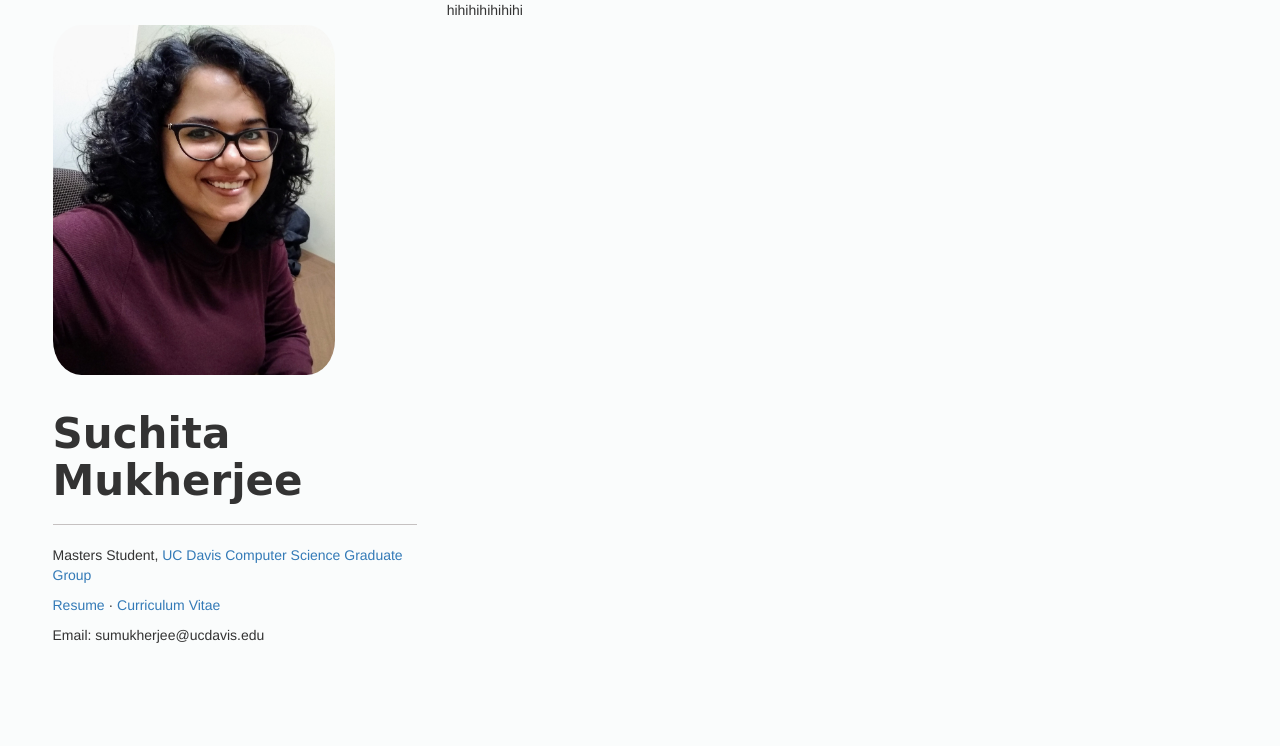
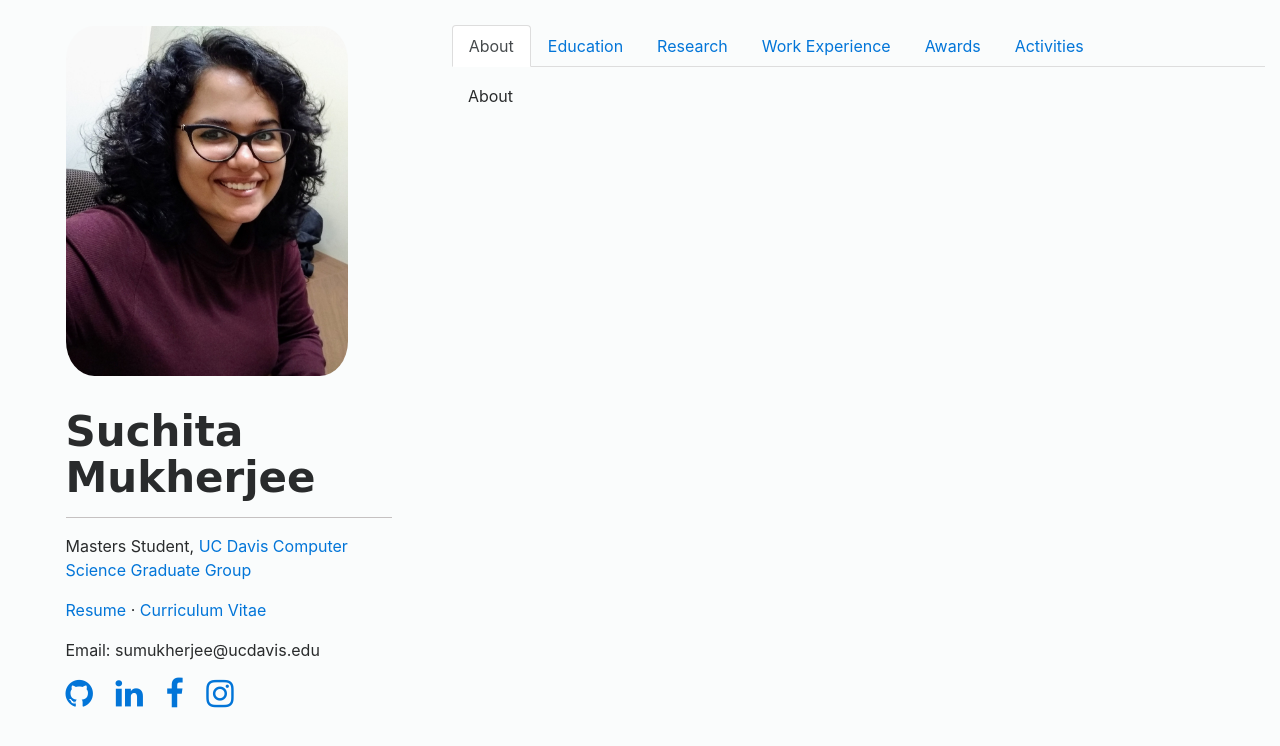
Before and after one commit to Suchita94/about-me, a plain HTML site: page index.html in a window 1280 px wide. Drawn offline with nearby package versions, Linux system fonts and the light colour scheme; a script that the page names is missing.

Commit message:
adding tabs

```diff
--- a/css/styles.css
+++ b/css/styles.css
@@ -11,7 +11,7 @@ body {
 
 .leftCol {
     margin-top: 2%;
-    padding-left: 3%;
+    padding-left: 5%;
 }
 
 h1 {
@@ -24,3 +24,16 @@ h1 {
 hr {
     border-top: 1px solid #a19b9b98;
 }
+
+.tabgroup {
+    margin-top: 3%;
+}
+
+.tab-content {
+    margin-top: 2%;
+    margin-left: 2%;
+}
+
+.symbolGroup {
+    outline: none;
+}
--- a/index.html
+++ b/index.html
@@ -1,19 +1,17 @@
 <!DOCTYPE html>
 <head>
-    <!-- Latest compiled and minified CSS -->
-    <link rel="stylesheet" href="https://maxcdn.bootstrapcdn.com/bootstrap/3.3.7/css/bootstrap.min.css" integrity="sha384-BVYiiSIFeK1dGmJRAkycuHAHRg32OmUcww7on3RYdg4Va+PmSTsz/K68vbdEjh4u" crossorigin="anonymous">
-
-    <!-- Optional theme -->
-    <link rel="stylesheet" href="https://maxcdn.bootstrapcdn.com/bootstrap/3.3.7/css/bootstrap-theme.min.css" integrity="sha384-rHyoN1iRsVXV4nD0JutlnGaslCJuC7uwjduW9SVrLvRYooPp2bWYgmgJQIXwl/Sp" crossorigin="anonymous">
-
-    <!-- Latest compiled and minified JavaScript -->
-    <script src="https://maxcdn.bootstrapcdn.com/bootstrap/3.3.7/js/bootstrap.min.js" integrity="sha384-Tc5IQib027qvyjSMfHjOMaLkfuWVxZxUPnCJA7l2mCWNIpG9mGCD8wGNIcPD7Txa" crossorigin="anonymous"></script>
+    <link rel="stylesheet" href="https://maxcdn.bootstrapcdn.com/bootstrap/4.0.0-alpha.6/css/bootstrap.min.css" integrity="sha384-rwoIResjU2yc3z8GV/NPeZWAv56rSmLldC3R/AZzGRnGxQQKnKkoFVhFQhNUwEyJ" crossorigin="anonymous">
+    <script src="https://code.jquery.com/jquery-3.1.1.slim.min.js" integrity="sha384-A7FZj7v+d/sdmMqp/nOQwliLvUsJfDHW+k9Omg/a/EheAdgtzNs3hpfag6Ed950n" crossorigin="anonymous"></script>
+    <script src="https://cdnjs.cloudflare.com/ajax/libs/tether/1.4.0/js/tether.min.js" integrity="sha384-DztdAPBWPRXSA/3eYEEUWrWCy7G5KFbe8fFjk5JAIxUYHKkDx6Qin1DkWx51bBrb" crossorigin="anonymous"></script>
+    <script src="https://maxcdn.bootstrapcdn.com/bootstrap/4.0.0-alpha.6/js/bootstrap.min.js" integrity="sha384-vBWWzlZJ8ea9aCX4pEW3rVHjgjt7zpkNpZk+02D9phzyeVkE+jo0ieGizqPLForn" crossorigin="anonymous"></script>
+    <link rel="stylesheet" href="https://cdnjs.cloudflare.com/ajax/libs/font-awesome/4.7.0/css/font-awesome.min.css">
     <link rel="stylesheet" href="css/styles.css">
     <title>Suchita Mukherjee</title>
 </head>
 <body>
+    <div class="row">
+        <div class="col-md-4 leftCol">
             <div class="container-fluid">
-        <div class="col-md-4 leftCol">
                 <img src="img/profile.jpg" alt="Suchita">
                 <p>
                     <h1>Suchita Mukherjee</h1>
@@ -28,9 +26,53 @@
                 <p>
                     Email: sumukherjee@ucdavis.edu
                 </p>
+                <p class="symbolGroup">
+                    <a href="https://github.com/Suchita94" target="_blank"><i class="fa fa-github fa-2x" aria-hidden="true"></i></a>
+                    &nbsp &nbsp
+                    <a href="https://www.linkedin.com/in/suchita-mukherjee" target="_blank"><i class="fa fa-linkedin fa-2x" aria-hidden="true"></i></a>
+                    &nbsp &nbsp
+                    <a href="https://www.facebook.com/suchita.mukherjee" target="_blank"><i class="fa fa-facebook fa-2x" aria-hidden="true"></i></a>
+                    &nbsp &nbsp
+                    <a href="https://www.instagram.com/suchita94/" target="_blank"><i class="fa fa-instagram fa-2x" aria-hidden="true"></i></a>
+                </p>
+            </div>
         </div>
         <div class="col-md-8">
-            hihihihihihihi
+            <div class="container-fluid tabgroup">
+                <!-- Nav tabs -->
+                <ul class="nav nav-tabs" role="tablist">
+                    <li class="nav-item">
+                    <a class="nav-link active" data-toggle="tab" href="#about" role="tab">About</a>
+                    </li>
+                    <li class="nav-item">
+                    <a class="nav-link" data-toggle="tab" href="#education" role="tab">Education</a>
+                    </li>
+                    <li class="nav-item">
+                    <a class="nav-link" data-toggle="tab" href="#research" role="tab">Research</a>
+                    </li>
+                    <li class="nav-item">
+                    <a class="nav-link" data-toggle="tab" href="#workEx" role="tab">Work Experience</a>
+                    </li>
+                    <li class="nav-item">
+                        <a class="nav-link" data-toggle="tab" href="#awards" role="tab">Awards</a>
+                    </li>
+                    <li class="nav-item">
+                        <a class="nav-link" data-toggle="tab" href="#activities" role="tab">Activities</a>
+                    </li>
+                </ul>
+
+                <!-- Tab panes -->
+                <div class="tab-content">
+                    <div class="tab-pane active" id="about" role="tabpanel">
+                        About
+                    </div>
+                    <div class="tab-pane" id="education" role="tabpanel">content 2</div>
+                    <div class="tab-pane" id="research" role="tabpanel">content 3</div>
+                    <div class="tab-pane" id="workEx" role="tabpanel">content 4</div>
+                    <div class="tab-pane" id="awards" role="tabpanel">content 5</div>
+                    <div class="tab-pane" id="activities" role="tabpanel">content 6</div>
+                </div>
+            </div>
         </div>
     </div>
 </body>
```
Lines whose indentation alone changed are shown as unchanged.
